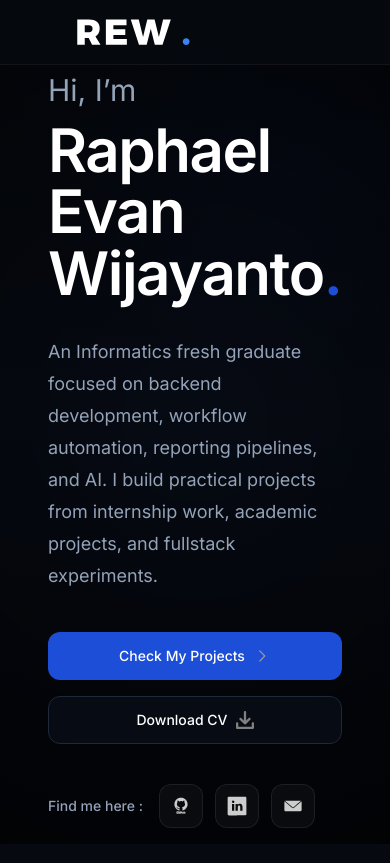
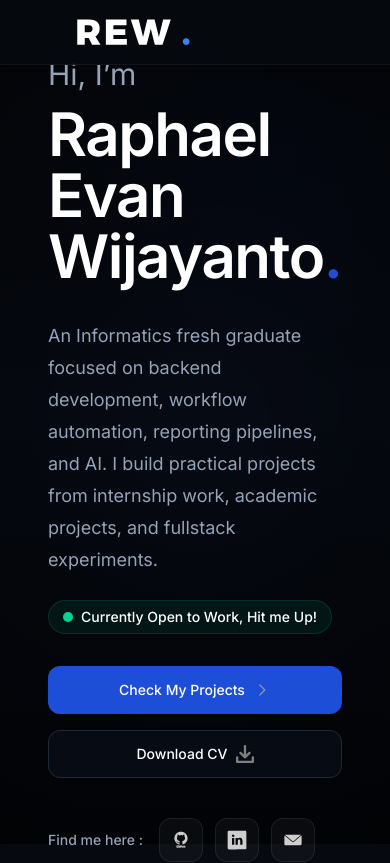
Before and after one commit to RaphaelEvanW/portfolio, a Next.js app: page / in a window 390 px wide. Shown: the top 863 px of the page. Built offline with nearby package versions, Linux system fonts and the light colour scheme.

Commit message:
tambah detail open to work

```diff
--- a/app/page.tsx
+++ b/app/page.tsx
@@ -58,7 +58,15 @@ export default function Home() {
               and fullstack experiments.
             </p>
 
-            <div className="mt-10 flex flex-col gap-4 sm:flex-row">
+            <div className="mt-6 inline-flex w-fit items-center gap-2 rounded-full border border-emerald-400/15 bg-emerald-400/8 px-3.5 py-1.5 text-sm text-[#ffffff]">
+              <span className="relative flex h-2.5 w-2.5">
+                <span className="absolute inline-flex h-full w-full animate-ping rounded-full bg-emerald-400/45" />
+                <span className="relative inline-flex h-2.5 w-2.5 rounded-full bg-emerald-400" />
+              </span>
+              <span className="font-medium">Currently Open to Work, Hit me Up!</span>
+            </div>
+
+            <div className="mt-8 flex flex-col gap-4 sm:flex-row">
               <a
                 href="#project"
                 className="inline-flex h-12 items-center justify-center gap-2 rounded-xl bg-[var(--blue)] px-7 text-sm font-medium text-white transition hover:bg-[var(--blue-hover)] hover:shadow-[0_0_24px_rgba(59,130,246,0.22)]"
```
